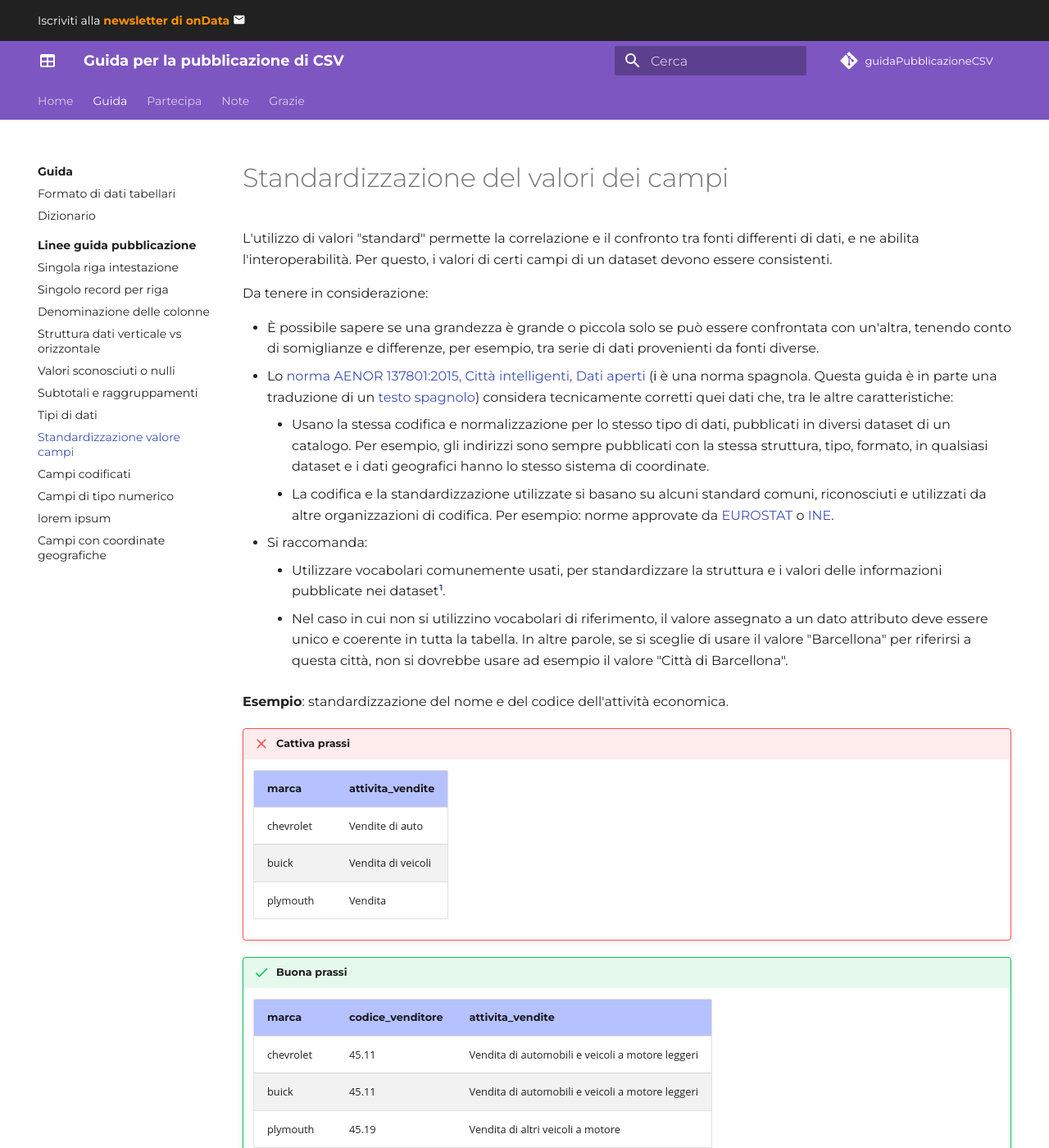
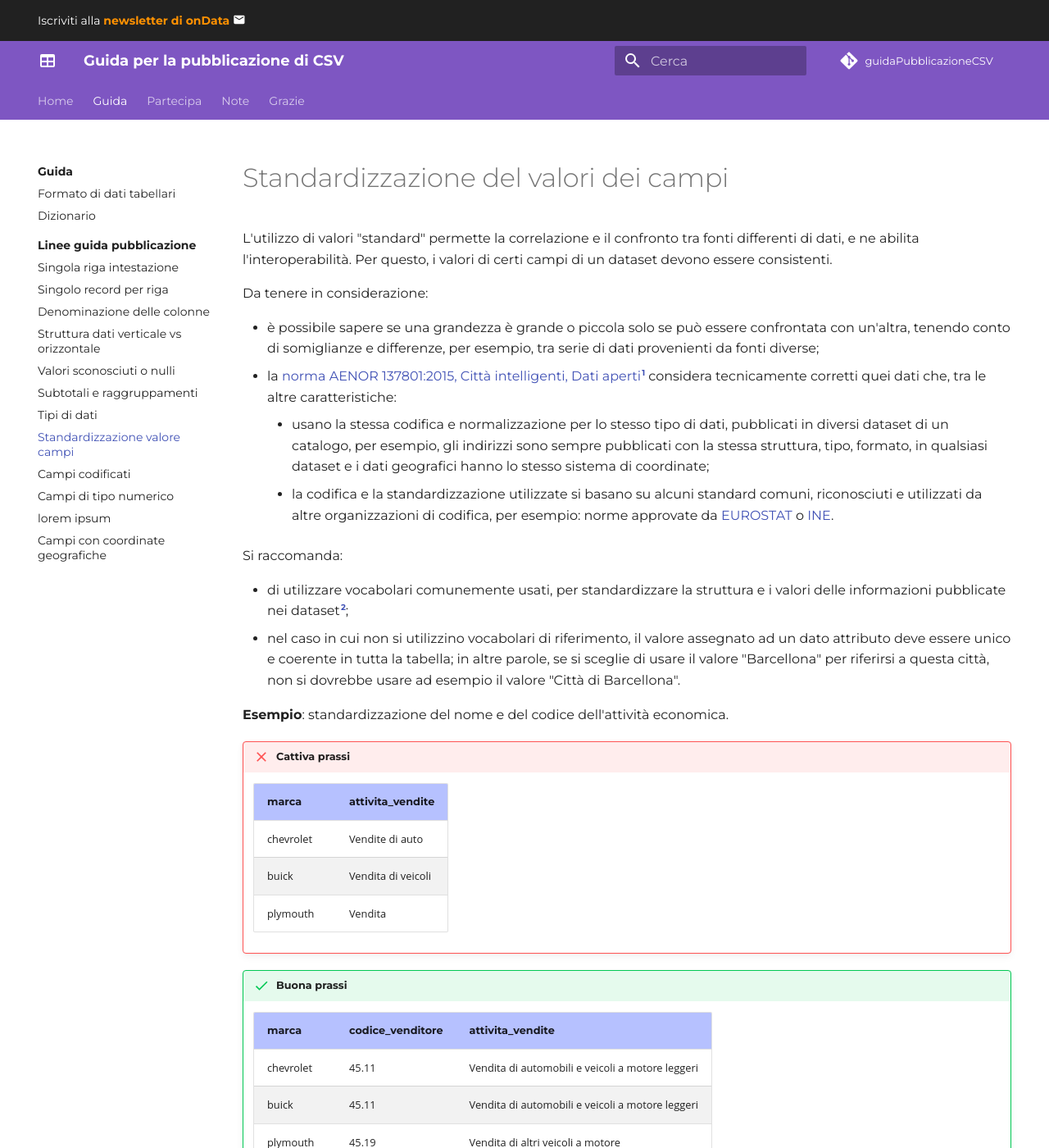
Before and after one commit to ondata/guidaPraticaPubblicazioneCSV, an MkDocs documentation site: the page built from docs/guida/linee_guida_pubblicazione/P08_standardizzazione_valori_campi.md, in a window 1280 px wide and 1400 px high. Shown: the whole window at 82% size. Built offline with MkDocs 1.6.1 and Material for MkDocs 9.7.7, drawn with Linux system fonts in a browser that asks for light colours; comment, search, counter and statistics services are not loaded; some of the changed text lies outside the part shown.

Commit message:
Piccole modifiche e inserimento note

```diff
--- a/docs/guida/linee_guida_pubblicazione/P08_standardizzazione_valori_campi.md
+++ b/docs/guida/linee_guida_pubblicazione/P08_standardizzazione_valori_campi.md
@@ -11,16 +11,18 @@
 
 Da tenere in considerazione:
 
-- È possibile sapere se una grandezza è grande o piccola solo se può essere confrontata con un'altra, tenendo conto di somiglianze e differenze, per esempio, tra serie di dati provenienti da fonti diverse.
-- Lo [norma AENOR 137801:2015, Città intelligenti, Dati aperti](http://vocab.linkeddata.es/datosabiertos/) (ℹ è una norma spagnola. Questa guida è in parte una traduzione di un [testo spagnolo](https://datos.gob.es/en/documentacion/guia-practica-para-la-publicacion-de-datos-tabulares-en-archivos-csv)) considera tecnicamente corretti quei dati che, tra le altre caratteristiche:
-    - Usano la stessa codifica e normalizzazione per lo stesso tipo di dati, pubblicati in diversi dataset di un catalogo. Per esempio, gli indirizzi sono sempre pubblicati con la stessa struttura, tipo, formato, in qualsiasi dataset e i dati geografici hanno lo stesso sistema di coordinate.
-    - La codifica e la standardizzazione utilizzate si basano su alcuni standard comuni, riconosciuti e utilizzati da altre organizzazioni di codifica. Per esempio: norme approvate da [EUROSTAT](https://ec.europa.eu/eurostat/ramon/nomenclatures/index.cfm?TargetUrl=LST_NOM_DTL&StrNom=NACE_REV2&StrLanguageCode=ES&IntPcKey=&StrLayoutCode=HIERARCHIC&IntCurrentPage=1) o [INE](https://www.ine.es/ss/Satellite?L=0&c=Page&cid=1254735839296&p=1254735839296&pagename=MetodologiaYEstandares%2FINELayout).
+- è possibile sapere se una grandezza è grande o piccola solo se può essere confrontata con un'altra, tenendo conto di somiglianze e differenze, per esempio, tra serie di dati provenienti da fonti diverse;
+- la [norma AENOR 137801:2015, Città intelligenti, Dati aperti](http://vocab.linkeddata.es/datosabiertos/)[^1] considera tecnicamente corretti quei dati che, tra le altre caratteristiche:
+    - usano la stessa codifica e normalizzazione per lo stesso tipo di dati, pubblicati in diversi dataset di un catalogo, per esempio, gli indirizzi sono sempre pubblicati con la stessa struttura, tipo, formato, in qualsiasi dataset e i dati geografici hanno lo stesso sistema di coordinate;
+    - la codifica e la standardizzazione utilizzate si basano su alcuni standard comuni, riconosciuti e utilizzati da altre organizzazioni di codifica, per esempio: norme approvate da [EUROSTAT](https://ec.europa.eu/eurostat/ramon/nomenclatures/index.cfm?TargetUrl=LST_NOM_DTL&StrNom=NACE_REV2&StrLanguageCode=ES&IntPcKey=&StrLayoutCode=HIERARCHIC&IntCurrentPage=1) o [INE](https://www.ine.es/ss/Satellite?L=0&c=Page&cid=1254735839296&p=1254735839296&pagename=MetodologiaYEstandares%2FINELayout).
 
-- Si raccomanda:
-    - Utilizzare vocabolari comunemente usati, per standardizzare la struttura e i valori delle informazioni pubblicate nei dataset[^1].
-    - Nel caso in cui non si utilizzino vocabolari di riferimento, il valore assegnato a un dato attributo deve essere unico e coerente in tutta la tabella. In altre parole, se si sceglie di usare il valore "Barcellona" per riferirsi a questa città, non si dovrebbe usare ad esempio il valore "Città di Barcellona".
+Si raccomanda:
 
-[^1]: Lo standard AENOR 137801:2015 include un elenco di vocabolari di riferimento: <http://vocab.linkeddata.es/datosabiertos/>
+- di utilizzare vocabolari comunemente usati, per standardizzare la struttura e i valori delle informazioni pubblicate nei dataset[^2];
+- nel caso in cui non si utilizzino vocabolari di riferimento, il valore assegnato ad un dato attributo deve essere unico e coerente in tutta la tabella; in altre parole, se si sceglie di usare il valore "Barcellona" per riferirsi a questa città, non si dovrebbe usare ad esempio il valore "Città di Barcellona".
+
+[^1]: È una norma spagnola: questa guida è in parte la traduzione di un [testo spagnolo](https://datos.gob.es/en/documentacion/guia-practica-para-la-publicacion-de-datos-tabulares-en-archivos-csv)
+[^2]: Lo standard AENOR 137801:2015 include un elenco di vocabolari di riferimento: <http://vocab.linkeddata.es/datosabiertos/>
 
 
 **Esempio**: standardizzazione del nome e del codice dell'attività economica.
```
Also changed, not shown: other parts of docs/guida/linee_guida_pubblicazione/P08_standardizzazione_valori_campi.md (+3 -1 lines).
